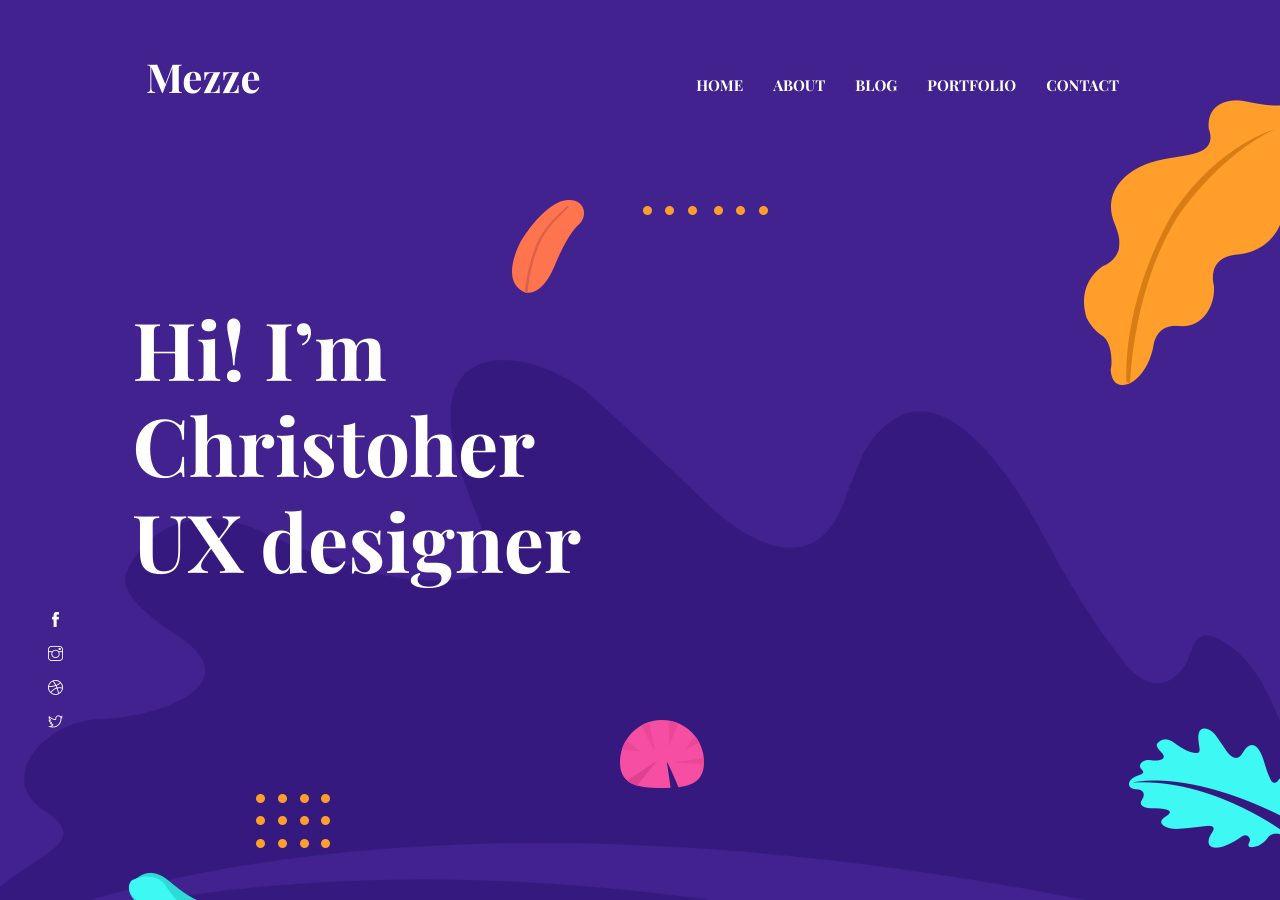
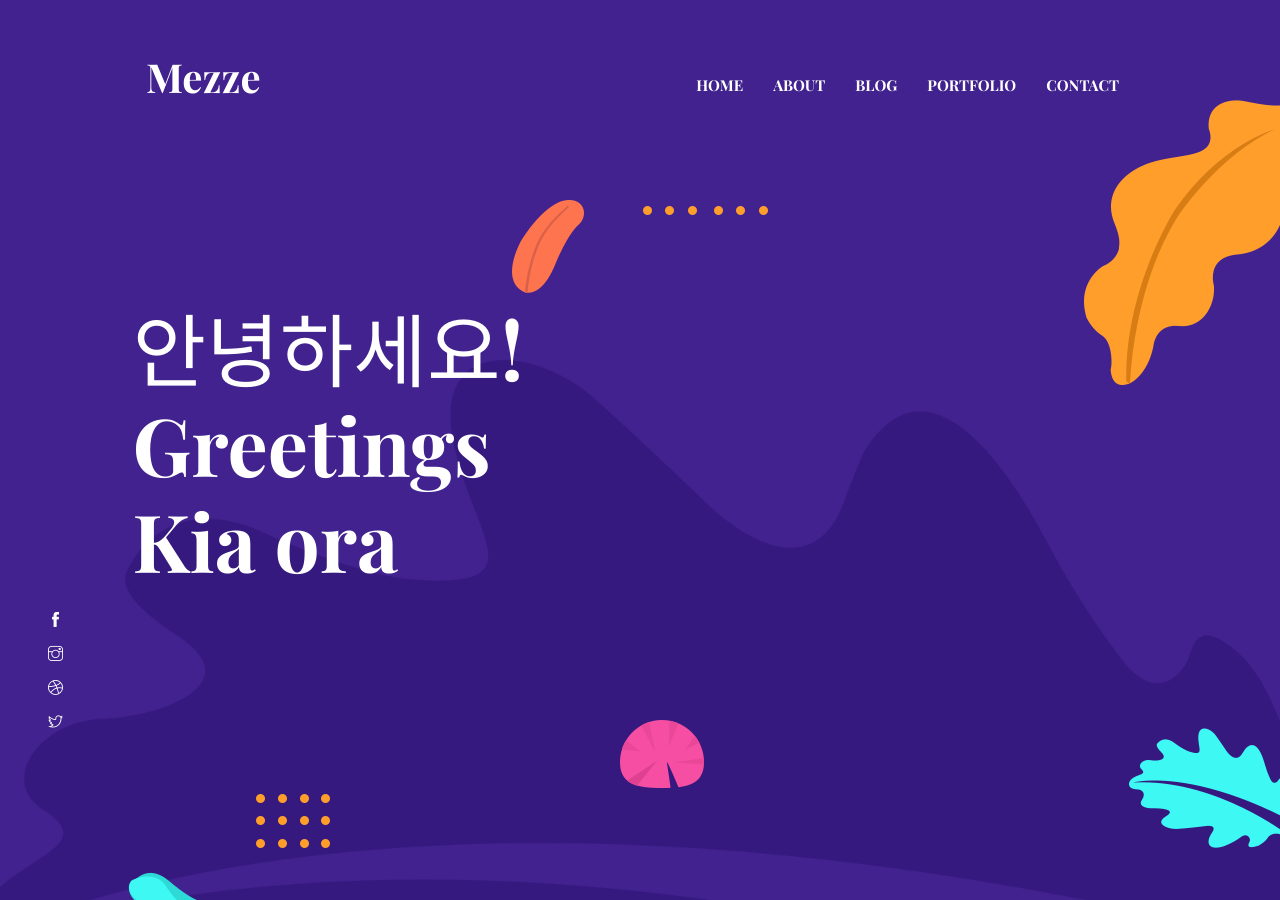
Before and after one commit to JEJUCE/JEJUCE.github.io, a Jekyll site: the page built from index.html, in a window 1280 px wide and 900 px high. Built offline with Jekyll 4.4.1, drawn with Linux system fonts in a browser that asks for light colours; some of the changed text lies outside the part shown.

Commit message:
no message

```diff
--- a/_data/settings.yml
+++ b/_data/settings.yml
@@ -9,7 +9,7 @@ description: this is meta description
 email: cjm064@naver.com
 phone: +82 10 4911 6794
 address:
-copyright: Copyright &copy; 2020 Designed by
+copyright: Copyright &copy; 2020 Designed by)
 
 menu:
   - { name: About, link: "/about" }
@@ -36,7 +36,7 @@ disqus-identifier: # Add your shortname for Disqus Comment. For example mr-brown
 # Hero Section
 
 hero:
-  hero-title: Hi! I’m <br> Christoher <br> UX designer
+  hero-title: 안녕하세요! <br> Greetings <br> Kia ora
 
 social:
   - { icon: "ti-facebook", link: "#" }
```
